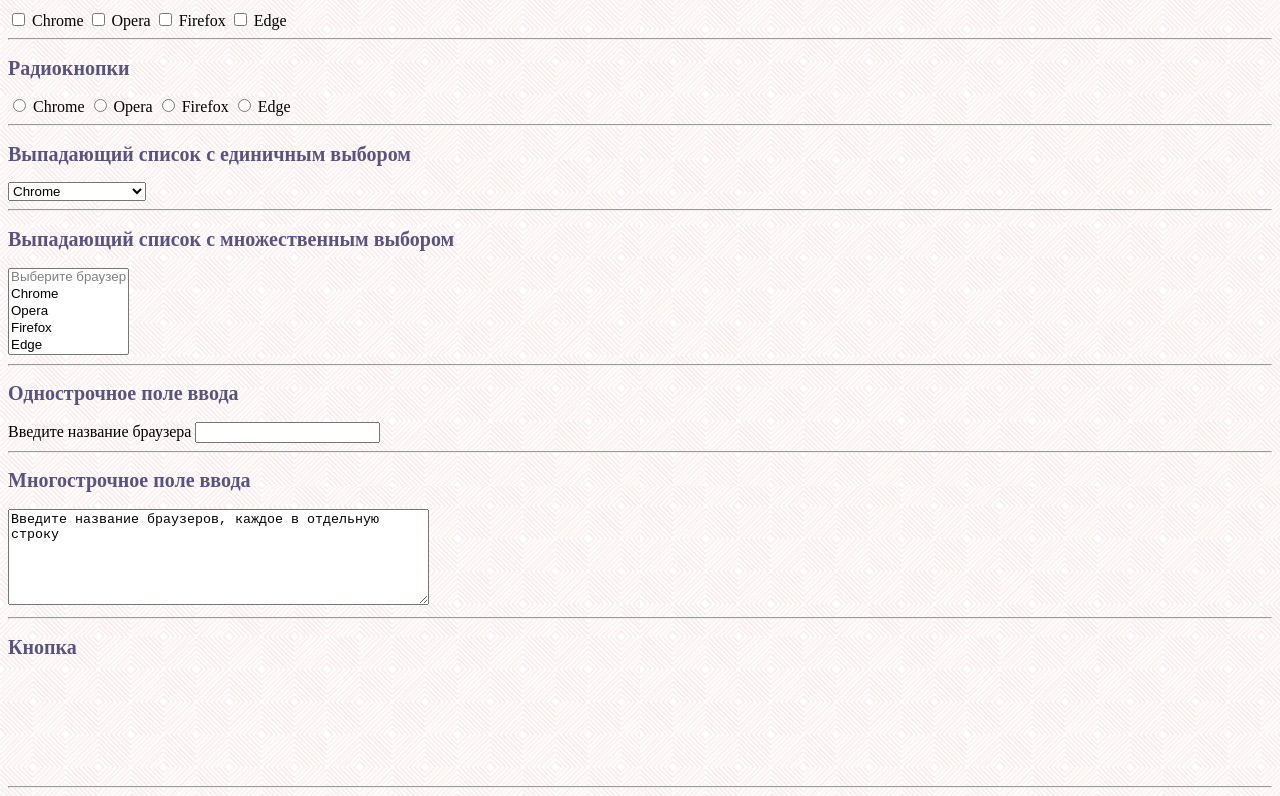
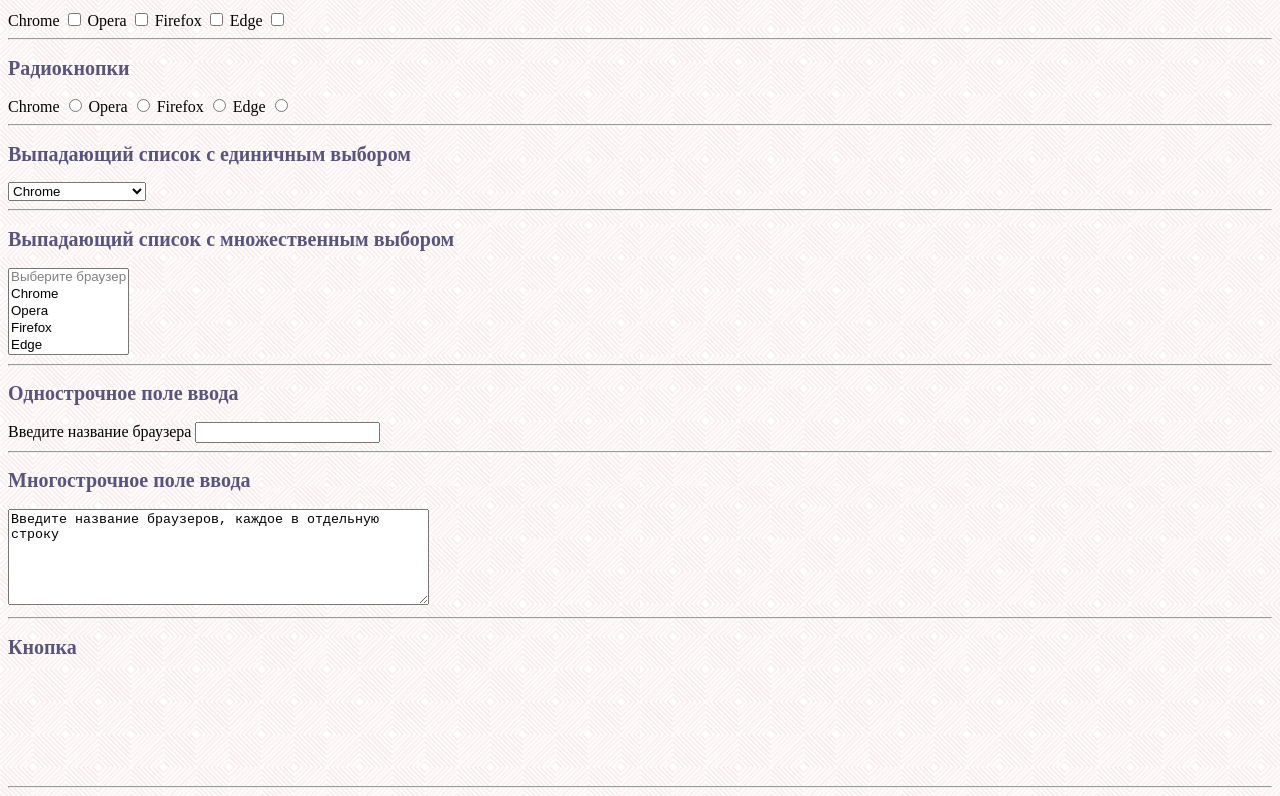
Before and after one commit to asl13/HW2_HTML, a plain HTML site: page src/webpage_elements.html in a window 1280 px wide. Shown: the part 154-950 px from the top of the page. Drawn offline with Linux system fonts and the light colour scheme.

Commit message:
added labels to checkboxes and radio

```diff
--- a/src/webpage_elements.html
+++ b/src/webpage_elements.html
@@ -9,23 +9,34 @@
     <div><a target="_blank" href="./index.html" class="links">Перейти к таблице браузеров</a></div>
     <h1 class="H1">Элементы веб-страниц</h1>
 <hr/>
+    <form action="./page.php" method="post" id="form1">
     <h2 class="H2">Чекбоксы</h2>
-<form action="./page.php" method="post" id="form1">
-    <input type="checkbox" name="checkbox" value="cbox_gc"/> Chrome
-    <input type="checkbox" name="checkbox" value="cbox_opera"/> Opera
-    <input type="checkbox" name="checkbox" value="cbox_mf"/> Firefox
-    <input type="checkbox" name="checkbox" value="cbox_me"/> Edge
+    <label> Chrome
+        <input type="checkbox" name="checkbox" value="cbox_gc"/> </label>
+
+    <label> Opera
+        <input type="checkbox" name="checkbox" value="cbox_opera"/> </label>
+
+    <label> Firefox
+        <input type="checkbox" name="checkbox" value="cbox_mf"/> </label>
+
+    <label> Edge
+        <input type="checkbox" name="checkbox" value="cbox_me"/> </label>
     <br/>
-
-
 <hr/>
     <h2 class="H2">Радиокнопки</h2>
-<input type="radio" value="rad_gc" name="radio"> Chrome
-<input type="radio" value="rad_opera" name="radio"> Opera
-<input type="radio" value="rad_mf" name="radio"> Firefox
-<input type="radio" value="rad_me" name="radio"> Edge
+    <label> Chrome
+        <input type="radio" value="rad_gc" name="radio"></label>
+
+    <label> Opera
+        <input type="radio" value="rad_opera" name="radio"></label>
+
+    <label> Firefox
+        <input type="radio" value="rad_mf" name="radio"></label>
+
+    <label> Edge
+        <input type="radio" value="rad_me" name="radio"></label>
     <br/>
-
 <hr/>
     <h2 class="H2">Выпадающий список с единичным выбором</h2>
     <select name="select_one">
@@ -36,7 +47,6 @@
         <option value="s1_me">Edge</option>
     </select>
     <br/>
-
 <hr/>
     <h2 class="H2">Выпадающий список с множественным выбором</h2>
     <select name="select_multi" multiple size="5">
@@ -47,7 +57,6 @@
         <option value="smulti_me">Edge</option>
     </select>
     <br/>
-
 <hr/>
 <h2 class="H2">Однострочное поле ввода</h2>
 <label>Введите название браузера
```
Lines whose indentation alone changed are shown as unchanged.
